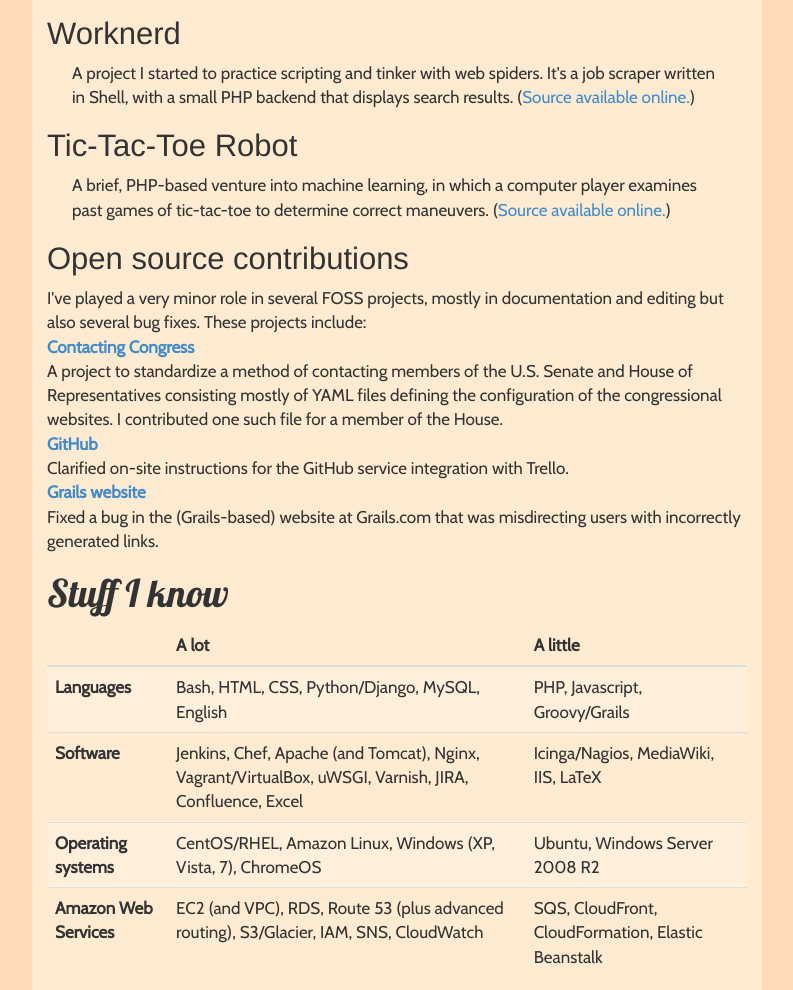
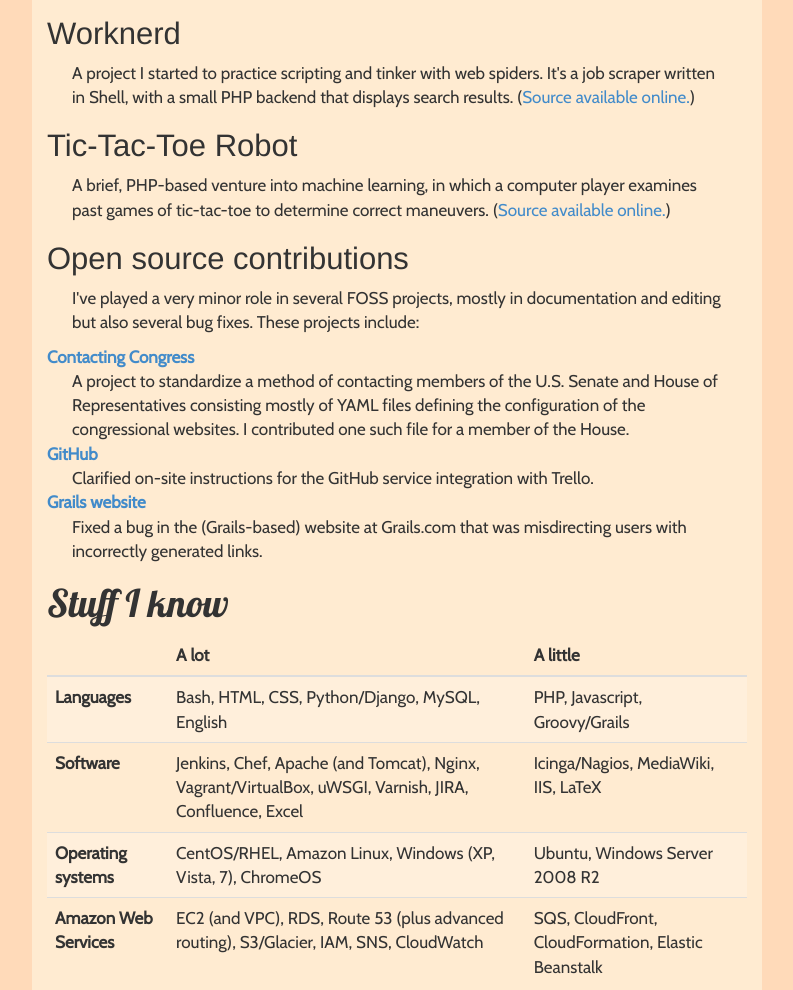
Before and after one commit to rabdill/rabdill.github.io, a plain HTML site: page index.html in a window 1280 px wide. Shown: the part 1008-1998 px from the top of the page, without its empty margins (243-1036 px from the left). Drawn offline with nearby package versions, Linux system fonts and the light colour scheme; a web font is replaced by a local one.

Commit message:
fixing alignment

```diff
--- a/index.html
+++ b/index.html
@@ -118,16 +118,16 @@
 	<p class="indent">A brief, PHP-based venture into machine learning, in which a computer player examines past games of tic-tac-toe to determine correct maneuvers. (<a href="https://github.com/rabdill/tictactoe-learning">Source available online.</a>)</p>
 
 	<h3>Open source contributions</h3>
-	I've played a very minor role in several FOSS projects, mostly in documentation and editing but also several bug fixes. These projects include:
+	<p class="indent">I've played a very minor role in several FOSS projects, mostly in documentation and editing but also several bug fixes. These projects include:
 	<dl>
 		<dt><a href="https://github.com/unitedstates/contact-congress">Contacting Congress</a></dt>
-		<dd>A project to standardize a method of contacting members of the U.S. Senate and House of Representatives consisting mostly of YAML files defining the configuration of the congressional websites. I contributed one such file for a member of the House.</dd>
+		<dd class="indent">A project to standardize a method of contacting members of the U.S. Senate and House of Representatives consisting mostly of YAML files defining the configuration of the congressional websites. I contributed one such file for a member of the House.</dd>
 
 		<dt><a href="https://github.com/github/github-services">GitHub</a></dt>
-		<dd>Clarified on-site instructions for the GitHub service integration with Trello.</dd>
+		<dd class="indent">Clarified on-site instructions for the GitHub service integration with Trello.</dd>
 
 		<dt><a href="https://github.com/grails/grails-static-website">Grails website</a></dt>
-		<dd>Fixed a bug in the (Grails-based) website at Grails.com that was misdirecting users with incorrectly generated links.</dd>
+		<dd class="indent">Fixed a bug in the (Grails-based) website at Grails.com that was misdirecting users with incorrectly generated links.</dd>
 	</dl>
 
     <section id="skillsTable">
```
